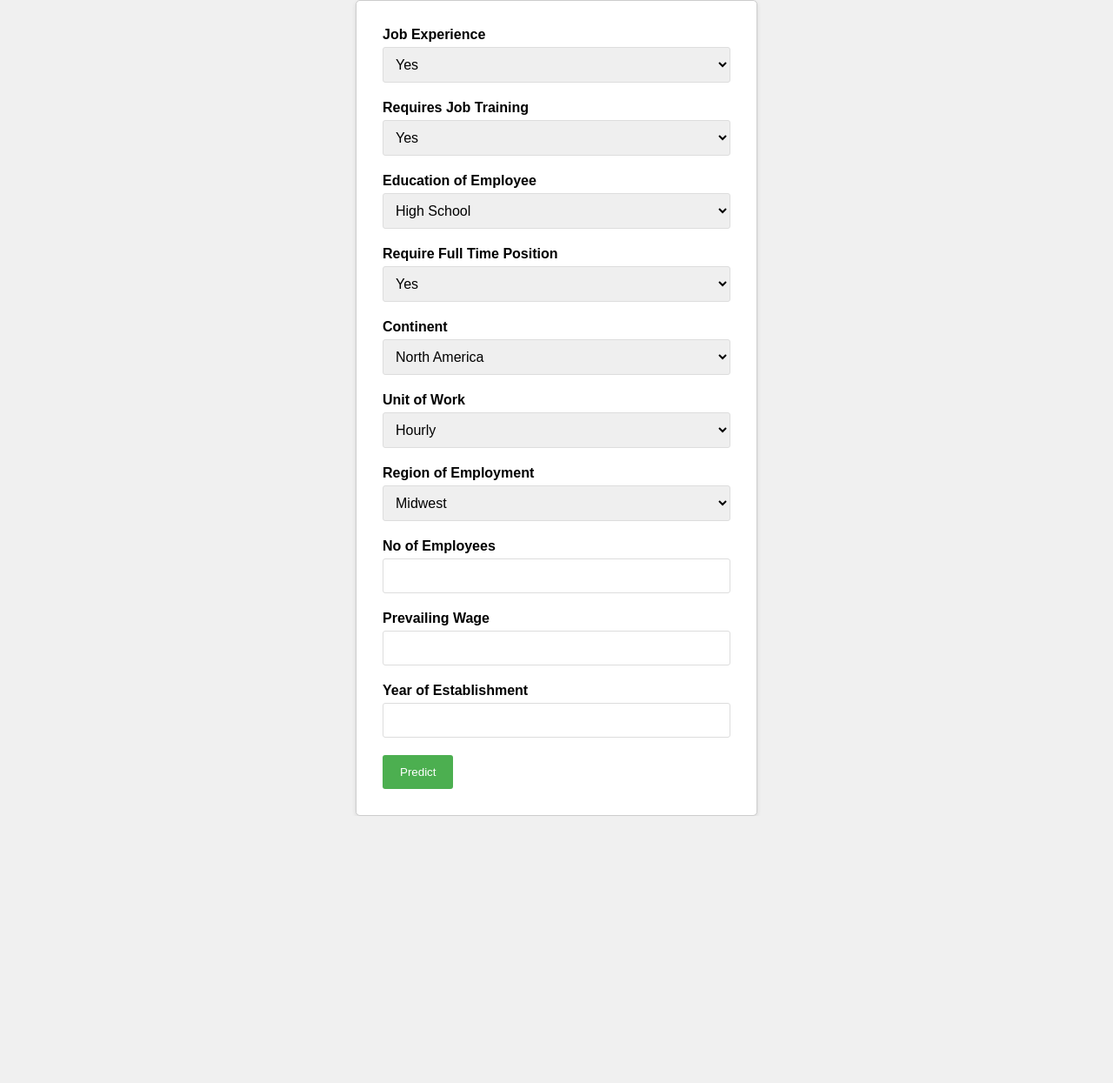
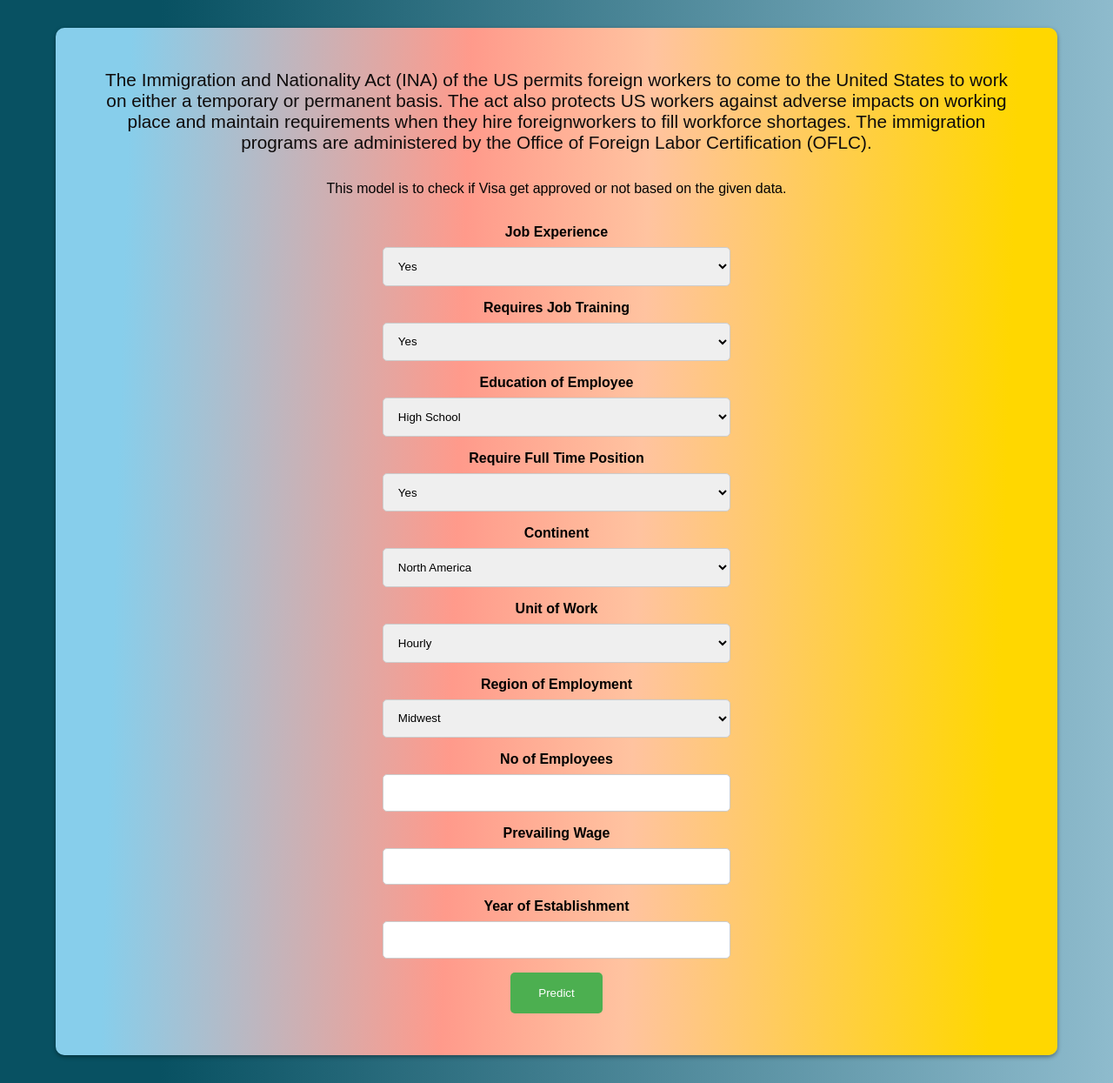
Before and after one commit to RohanKhodade/US_VISA_Prediction, a Django app: page / in a window 1280 px wide. Shown: the whole page at 87% size. Before the commit the page ends 938 px from the top, so only its background shows below. Run offline with Django 5.2, Linux system fonts and the light colour scheme; parts of the project's set-up code (start-up, migrations or seed data) failed here and were passed over.

Commit message:
created web app

```diff
--- a/Visa_Prediction/prediction_app/templates/prediction.html
+++ b/Visa_Prediction/prediction_app/templates/prediction.html
@@ -2,15 +2,29 @@
 <!DOCTYPE html>
 <html lang="en">
   <head>
-    <meta charset="UTF-8">
-    <meta name="viewport" content="width=device-width, initial-scale=1.0">
+    <meta charset="UTF-8" />
+    <meta name="viewport" content="width=device-width, initial-scale=1.0" />
     <title>US Visa Prediction</title>
-    <link rel="stylesheet" type="text/css" href="{% static 'css/styles.css' %}">
+    <link rel="stylesheet" href="{% static 'css/styles.css' %}" />
   </head>
   <body>
+    <div class="container">
 
+      <div class="header">
+        The Immigration and Nationality Act (INA) of the US permits foreign
+        workers to come to the United States to work on either a temporary or
+        permanent basis. The act also protects US workers against adverse
+        impacts on working place and maintain requirements when they hire
+        foreignworkers to fill workforce shortages. The immigration programs are
+        administered by the Office of Foreign Labor Certification (OFLC).
+      </div>
 
-    <div class="container">
+      <div class="description">
+        This model is to check if Visa get approved or not based on the given
+        data.
+      </div>
+
+      <div class="form">
         <form method="post">
           {% csrf_token %}
 
@@ -24,7 +38,11 @@
 
           <div class="form-group">
             <label for="requires_job_training">Requires Job Training</label>
-                <select name="requires_job_training" id="requires_job_training" required>
+            <select
+              name="requires_job_training"
+              id="requires_job_training"
+              required
+            >
               <option value="YES">Yes</option>
               <option value="NO">No</option>
             </select>
@@ -32,7 +50,11 @@
 
           <div class="form-group">
             <label for="education_of_employee">Education of Employee</label>
-                <select name="education_of_employee" id="education_of_employee" required>
+            <select
+              name="education_of_employee"
+              id="education_of_employee"
+              required
+            >
               <option value="High School">High School</option>
               <option value="Bachelor's">Bachelors</option>
               <option value="Master's">Masters</option>
@@ -72,7 +94,11 @@
 
           <div class="form-group">
             <label for="region_of_employment">Region of Employment</label>
-                <select name="region_of_employment" id="region_of_employment" required>
+            <select
+              name="region_of_employment"
+              id="region_of_employment"
+              required
+            >
               <option value="Midwest">Midwest</option>
               <option value="Northeast">Northeast</option>
               <option value="South">South</option>
@@ -83,23 +109,37 @@
 
           <div class="form-group">
             <label for="no_of_employees">No of Employees</label>
-                <input type="number" id="no_of_employees" name="no_of_employees" min="1" max="1000000" required>
+            <input
+              type="number"
+              id="no_of_employees"
+              name="no_of_employees"
+              min="1"
+              max="1000000"
+              required
+            />
           </div>
 
           <div class="form-group">
             <label for="prevailing_wage">Prevailing Wage</label>
-                <input type="number" id="prevailing_wage" name="prevailing_wage" min="1" max="1000000" required>
+            <input
+              type="number"
+              id="prevailing_wage"
+              name="prevailing_wage"
+              min="1"
+              max="1000000"
+              required
+            />
           </div>
 
           <div class="form-group">
             <label for="yr_of_estab">Year of Establishment</label>
-                <input type="number" id="yr_of_estab" name="yr_of_estab" required>
+            <input type="number" id="yr_of_estab" name="yr_of_estab" required />
           </div>
 
           <button type="submit">Predict</button>
         </form>
+      </div>
+    </div>
 
-
-    </div>
   </body>
 </html>
--- a/Visa_Prediction/prediction_app/views.py
+++ b/Visa_Prediction/prediction_app/views.py
@@ -24,6 +24,8 @@ with open(PREPROCESSOR_PATH,"rb") as preprocessor_file:
 
 def predict(request):
 
+    status=""
+
     if request.method=="POST":
         # get input from form
         continent = request.POST.get('continent')
@@ -46,7 +48,7 @@ def predict(request):
 
 
 
-        data={
+        user_data={
 
         "continent": continent,
         'education_of_employee' :education_of_employee,
@@ -59,7 +61,7 @@ def predict(request):
         "company_age": company_age,
         "unit_of_wage" :unit_of_wage,
         }
-        data = {key: 'Y' if value == 'YES' else 'N' if value == 'NO' else value for key, value in data.items()}
+        data = {key: 'Y' if value == 'YES' else 'N' if value == 'NO' else value for key, value in user_data.items()}
 
 
         data=pd.DataFrame([data])
@@ -68,15 +70,16 @@ def predict(request):
 
         predict=model.predict(transformed_data)
 
-        status=""
+
         if predict==1:
-            status="NotAllowed"
+            status="Denied"
             print("Denied")
         else:
-            status="Allowed"
+            status="Approved"
             print("Allowed")
 
         request.session["status"]=status
+        request.session["data"]=user_data
 
 
         return redirect("result")
@@ -87,7 +90,12 @@ def predicted(request):
 
 
     status = request.session.get("status", "")
+    data=request.session.get("data",{})
+
+    if not status or not data:
+        return redirect("get_predict")
 
     # Clear the session after displaying the result to avoid unnecessary session data persistence
     del request.session["status"]
-    return render(request,"result.html",{"status":status})
+    del request.session["data"]
+    return render(request,"result.html",{"status":status,"data":data})
--- a/Visa_Prediction/static/css/styles.css
+++ b/Visa_Prediction/static/css/styles.css
@@ -1,64 +1,74 @@
-*{
+* {
     margin: 0;
     padding: 0;
     box-sizing: border-box;
   }
 
   body {
-    font-family: sans-serif;
+    font-family: Arial, sans-serif;
+    background: linear-gradient(90.1deg, rgba(8, 81, 98, 1) 14.5%, rgba(198, 231, 249, 1) 135.4%);
     display: flex;
     justify-content: center;
     align-items: center;
     min-height: 100vh;
-    background-color: #f0f0f0;
+    padding: 2rem;
   }
 
   .container {
-    background-color: #fff;
-    padding: 30px;
-    border-radius: 5px;
-    box-shadow: 0 2px 5px rgba(0, 0, 0, 0.1);
-    border: 1px solid #ccc; /* Add a border to the container */
+    background-image: linear-gradient( 91.7deg,  rgba(135,206,235,1) 7.3%, rgba(255,154,139,1) 40.3%, rgba(255,195,160,1) 57.9%, rgba(255,215,0,1) 93.5% );
+    border-radius: 10px;
+    padding: 3rem;
+    width:90vw;
+    box-shadow: 0 2px 5px rgba(0, 0, 0, 0.393);
+    text-align: center;
+    display:flex;
+    flex-direction:column;
+    justify-content: center;
+    align-items: center;
   }
 
-form {
-    width: 400px;
+  .header {
+    margin-bottom: 2rem;
+    font-size: 1.3rem;
+    color: #0f0c0c;
   }
 
-h1 {
-    text-align: center;
-    margin-bottom: 20px;
-    color: #333;
+  .description {
+    margin-bottom: 2rem;
+    color: #030303;
+  }
+
+  .form {
+    display: flex;
+    flex-direction: column;
+    gap: 1.5rem;
+    width: 100%;
+    max-width: 400px;
   }
 
   .form-group {
-    margin-bottom: 20px;
+    display: flex;
+    flex-direction: column;
   }
 
   label {
-    display: block;
-    margin-bottom: 5px;
     font-weight: bold;
+    margin-bottom: 0.5rem;
   }
 
   select,
   input[type="number"] {
-    width: 100%;
-    padding: 10px;
-    border: 1px solid #ddd; /* Slightly lighter border */
-    border-radius: 3px;
-    font-size: 16px;
+    padding: 0.8rem;
+    border: 1px solid #ccc;
+    border-radius: 5px;
+    margin-bottom: 1rem;
   }
 
   button[type="submit"] {
     background-color: #4CAF50;
-    color: #fff;
-    padding: 12px 20px;
+    color: white;
+    padding: 1rem 2rem;
     border: none;
-    border-radius: 3px;
+    border-radius: 5px;
     cursor: pointer;
   }
-
-button[type="submit"]:hover {
-    background-color: #45a049;
-}
```
Also changed, not shown: Visa_Prediction/prediction_app/templates/result.html (+30 -3 lines), Visa_Prediction/static/css/resultstyle.css (added, +58 -0 lines). Lines whose indentation alone changed are shown as unchanged.
